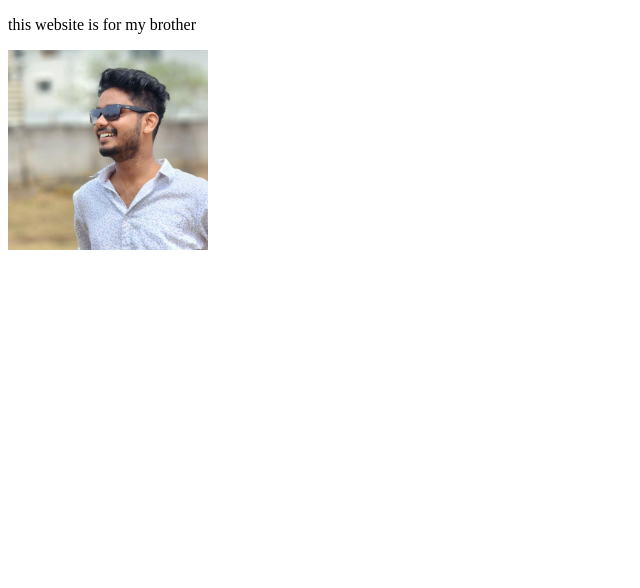
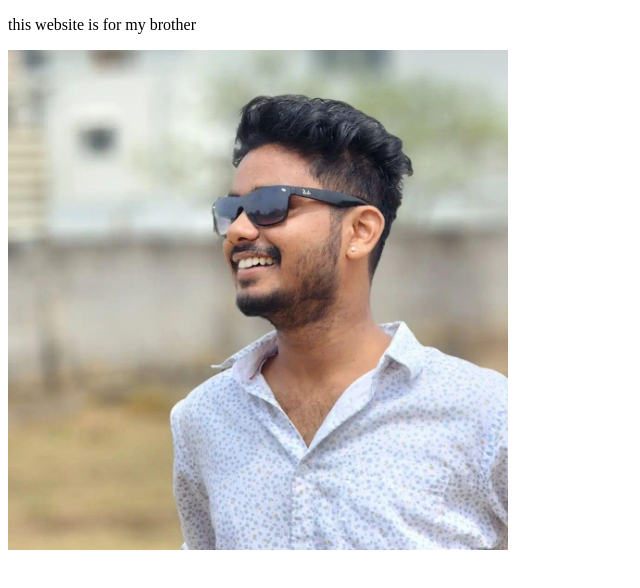
Before and after one commit to chrahul-js/Akhil-Website, a plain HTML site: page index.html in a window 1280 px wide. Shown: the whole page, without its empty margins (0-640 px from the left). Drawn offline with Linux system fonts and the light colour scheme.

Commit message:
changed image size

```diff
--- a/index.html
+++ b/index.html
@@ -5,6 +5,6 @@
     </head>
     <body>
         <p>this website is for my brother</p>
-        <img src="rahul1.jpg" width="200" height="200">
+        <img src="rahul1.jpg" width="500" height="500">
     </body>
 </html>
```
